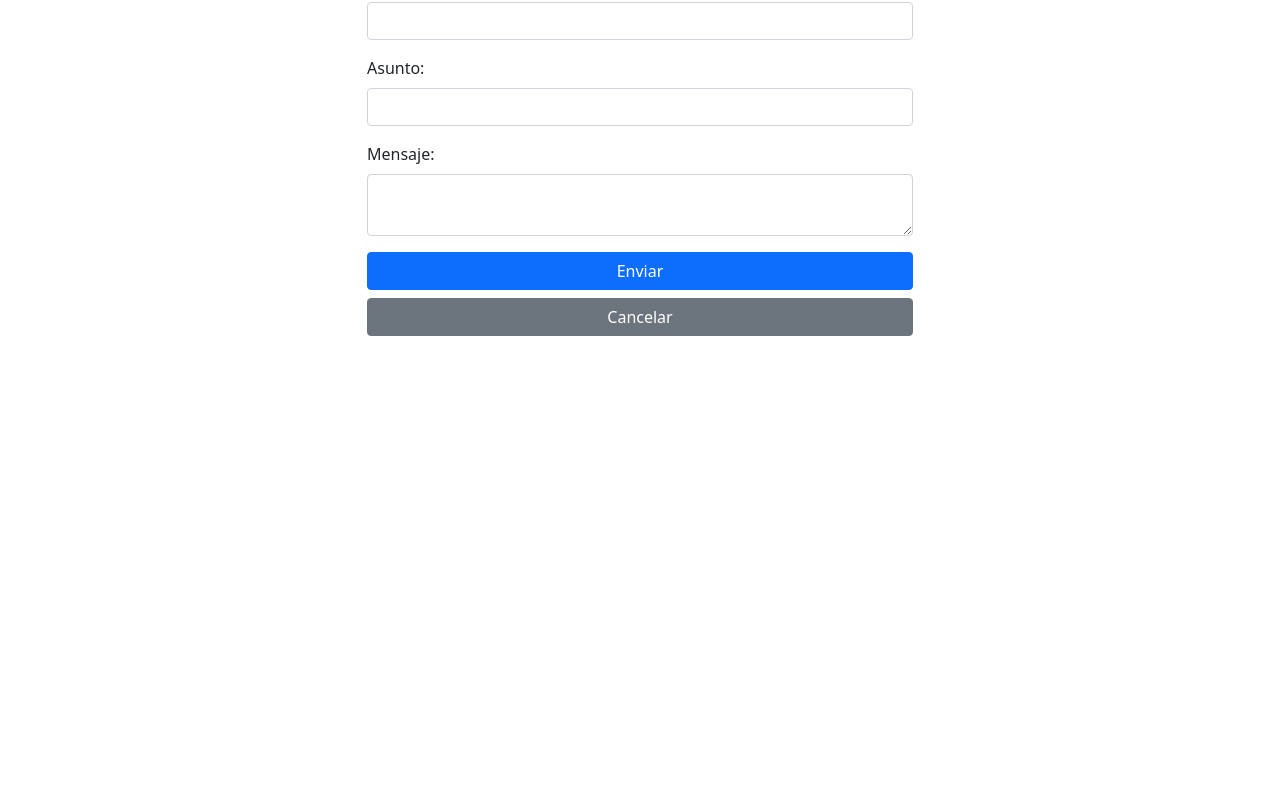
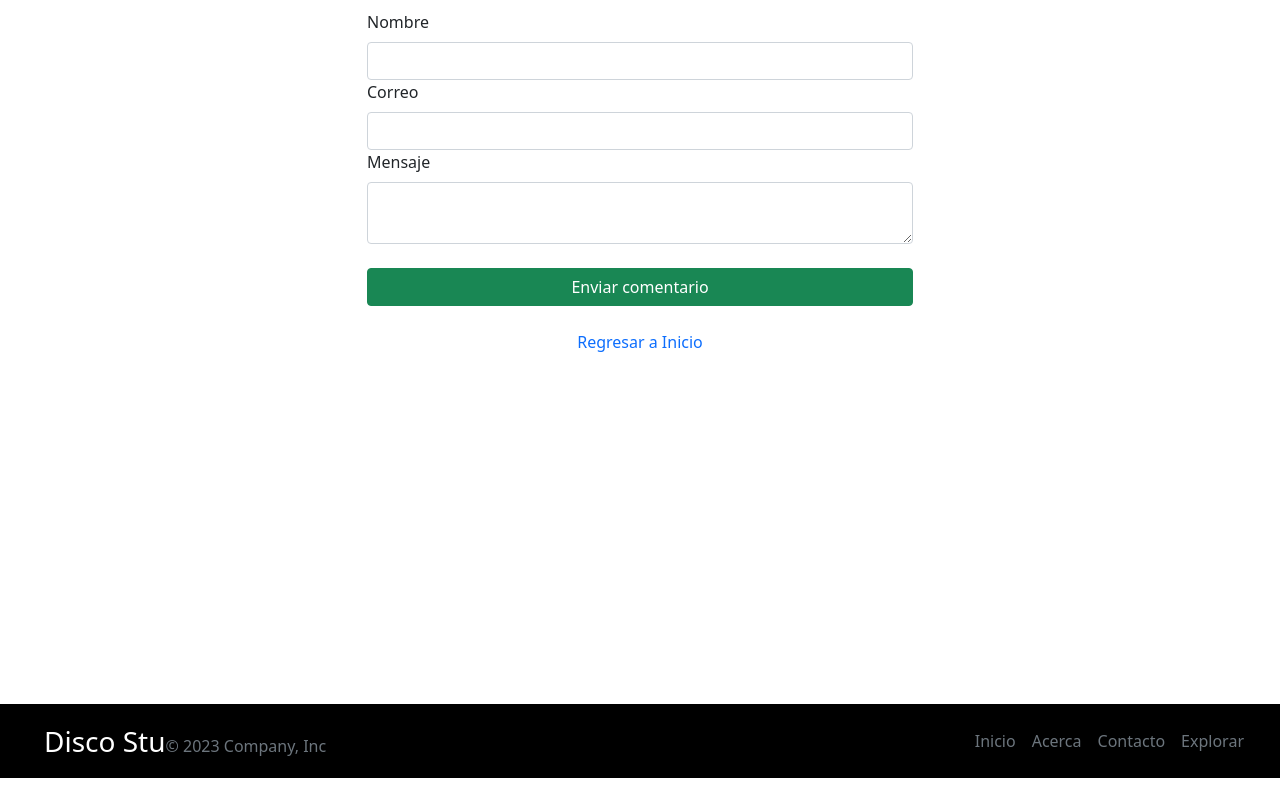
Before and after one commit to 4GeeksAcademy/Disco-Stu-Final, a React app: page /contact in a window 1280 px wide. Shown: the part 136-931 px from the top of the page. Built offline with nearby package versions, Linux system fonts and the light colour scheme; some packages are replaced by stand-ins of ours; no server answers.

Commit message:
Se mejora vista contacto, funcionalidad completa, estilos aplicados

```diff
--- a/package.json
+++ b/package.json
@@ -73,6 +73,7 @@
 		]
 	},
 	"dependencies": {
+		"@emailjs/browser": "^3.11.0",
 		"@emotion/react": "^11.11.1",
 		"@emotion/styled": "^11.11.0",
 		"bootstrap": "^5.3.1",
@@ -86,10 +87,8 @@
 		"react-paginate": "^8.2.0",
 		"react-polyfills": "0.0.1",
 		"react-router-dom": "^6.3.0",
-
 		"react-select": "^3.1.0",
-    "sweetalert2": "^11.7.20",
-
+		"sweetalert2": "^11.7.20",
 		"yup": "^1.2.0"
 	}
 }
--- a/src/front/js/component/footer.js
+++ b/src/front/js/component/footer.js
@@ -3,7 +3,7 @@ import { Link } from "react-router-dom";
 
 export const Footer = () => (
 	<div className="layout">
-		<div className="content"></div>
+		<div className="content" style={{ height: '10vh' }}></div>
 		<div className="footer">
 			<footer className="container-fluid bg-black text-white">
 				<div className="d-flex p-3">
@@ -14,14 +14,14 @@ export const Footer = () => (
 
 					<ul className="nav col-md-4 d-flex align-items-center justify-content-end mb-3 mb-md-0 me-md-auto link-dark text-decoration-none">
 						<li className="nav-item">
-							<a href="#" className="nav-link px-2 text-muted">
+							<Link to="" className="nav-link px-2 text-muted">
 								Inicio
-							</a>
+							</Link>
 						</li>
 						<li className="nav-item">
-							<a href="#" className="nav-link px-2 text-muted">
+							<Link to="/about" className="nav-link px-2 text-muted">
 								Acerca
-							</a>
+							</Link>
 						</li>
 						<li className="nav-item">
 							<Link to="/contact" className="nav-link px-2 text-muted">
@@ -29,9 +29,9 @@ export const Footer = () => (
 							</Link>
 						</li>
 						<li className="nav-item">
-							<a href="#" className="nav-link px-2 text-muted">
+							<Link to="/explorer" className="nav-link px-2 text-muted">
 								Explorar
-							</a>
+							</Link>
 						</li>
 					</ul>
 				</div>
--- a/src/front/js/layout.js
+++ b/src/front/js/layout.js
@@ -12,7 +12,7 @@ import { Login } from "./pages/Login.jsx";
 import { UserProfile } from "./pages/UserProfile.jsx";
 import { UserProfileEdit } from "./pages/UserProfileEdit.jsx"
 import { AdminPanel } from "./pages/AdminPanel.jsx";
-import { ContactForm } from "./pages/Contact.jsx"
+import { Contact } from "./pages/Contact.jsx"
 import UserInbox from "./pages/UserInbox.jsx";
 import UserSentMessages from "./pages/UserSentMessages.jsx";
 import UserDeletedMessages from "./pages/UserDeletedMessages.jsx";
@@ -48,7 +48,7 @@ const Layout = () => {
                     <Navbar />
                     <Routes>
                         <Route element={<Home />} path="/" />
-                        <Route element={<ContactForm />} path="/contact" />
+                        <Route element={<Contact />} path="/contact" />
                         <Route element={<Artist />} path="/artists" />
                         <Route element={<GalleryTemplate />} path="/gallery_template" />
                         <Route element={<Article mode='edit' />} path="/articles/edit/:id" />
--- a/src/front/js/pages/Contact.jsx
+++ b/src/front/js/pages/Contact.jsx
@@ -1,79 +1,132 @@
-import React from 'react';
-import { useFormik } from 'formik';
-import * as yup from 'yup';
+import React, { useRef } from "react";
+import emailjs from "@emailjs/browser";
+import { Link } from "react-router-dom";
+import Swal from "sweetalert2";
+import { Formik, Form, Field, ErrorMessage } from "formik";
+import * as Yup from "yup";
 
-const validationSchema = yup.object().shape({
-    email: yup.string().email('Correo electrónico inválido').required('El correo electrónico es obligatorio'),
-    subject: yup.string().required('El asunto es obligatorio'),
-    message: yup.string().required('El mensaje es obligatorio'),
+const validationSchema = Yup.object().shape({
+    user_name: Yup.string().required("Este campo es requerido"),
+    user_email: Yup.string()
+        .email("Correo electrónico inválido")
+        .required("Este campo es requerido"),
+    message: Yup.string().required("Este campo es requerido"),
 });
 
-export const ContactForm = () => {
-    const formik = useFormik({
-        initialValues: {
-            email: '',
-            subject: '',
-            message: '',
+export const Contact = () => {
+    const form = useRef();
+
+    const sendEmail = (values, actions) => {
+        // const sendEmail = (e) => {
+        //   e.preventDefault();
+        emailjs
+            .sendForm(
+                "service_il4v6lq",
+                "template_vev8q6p",
+                form.current,
+                "G42tcz5fPT6yFbD8o"
+            )
+            .then(
+                (result) => {
+                    console.log(result.text);
+                    Swal.fire({
+                        icon: "success",
+                        title: "Mensaje enviado",
+                        text: "Tu mensaje ha sido enviado correctamente.",
+                    });
+                    actions.resetForm();
                 },
-        validationSchema,
-        onSubmit: values => {
-            console.log(values);
-        },
+                (error) => {
+                    console.log(error.text);
+                    Swal.fire({
+                        icon: "error",
+                        title: "Error al enviar el mensaje",
+                        text: "Hubo un problema al enviar tu mensaje. Por favor, inténtalo de nuevo más tarde.",
                     });
+                }
+            );
+    };
 
     return (
-        <div className="container mt-5">
-            <div className="row justify-content-center">
-                <div className="col-lg-6">
-                    <form onSubmit={formik.handleSubmit}>
-                        <div className="mb-3">
-                            <label htmlFor="email" className="form-label">Email:</label>
-                            <input
+        <div className="container mt-3">
+            <main>
+                <div className="row">
+                    <div className="col-lg-3 col-md-3 col-sm-2 col-xs-3"></div>
+                    <div className="col-lg-6 col-md-6 col-sm-8 col-xs-6">
+                        <h1 className="text-center mb-4">Contactanos</h1>
+                        <Formik
+                            initialValues={{
+                                user_name: "",
+                                user_email: "",
+                                message: "",
+                            }}
+                            validationSchema={validationSchema}
+                            onSubmit={sendEmail}
+                        >
+                            {({ isSubmitting }) => (
+                                <Form ref={form}>
+                                    <div className="form-group mb-3">
+                                        <label htmlFor="user_name">Nombre</label>
+                                        <Field
+                                            className="form-control mt-2"
+                                            type="text"
+                                            name="user_name"
+                                            id="user_name"
+                                        />
+                                        <ErrorMessage
+                                            name="user_name"
+                                            component="div"
+                                            className="error-message"
+                                        />
+                                        <label htmlFor="user_email">Correo</label>
+                                        <Field
+                                            className="form-control mt-2"
                                             type="email"
-                                id="email"
-                                name="email"
-                                className={`form-control ${formik.touched.email && formik.errors.email ? 'is-invalid' : ''}`}
-                                onChange={formik.handleChange}
-                                onBlur={formik.handleBlur}
-                                value={formik.values.email}
+                                            name="user_email"
+                                            id="user_email"
                                         />
-                            {formik.touched.email && formik.errors.email && <div className="invalid-feedback">{formik.errors.email}</div>}
+                                        <ErrorMessage
+                                            name="user_email"
+                                            component="div"
+                                            className="error-message"
+                                        />
+                                        <label htmlFor="message">Mensaje</label>
+                                        <Field
+                                            as="textarea"
+                                            className="form-control mt-2"
+                                            name="message"
+                                            id="message"
+                                        />
+                                        <ErrorMessage
+                                            name="message"
+                                            component="div"
+                                            className="error-message"
+                                        />
+                                        <div className="d-grid gap-2 mt-4">
+                                            <button
+                                                type="submit"
+                                                className="btn btn-success btn-block"
+                                                disabled={isSubmitting}
+                                            >
+                                                Enviar comentario
+                                            </button>
                                         </div>
-
-                        <div className="mb-3">
-                            <label htmlFor="subject" className="form-label">Asunto:</label>
-                            <input
-                                type="text"
-                                id="subject"
-                                name="subject"
-                                className={`form-control ${formik.touched.subject && formik.errors.subject ? 'is-invalid' : ''}`}
-                                onChange={formik.handleChange}
-                                onBlur={formik.handleBlur}
-                                value={formik.values.subject}
-                            />
-                            {formik.touched.subject && formik.errors.subject && <div className="invalid-feedback">{formik.errors.subject}</div>}
+                                        <p className="text-center mt-3">
+                                            <Link
+                                                to="/"
+                                                className="nav-link active mt-2"
+                                                type="button"
+                                            >
+                                                Regresar a Inicio
+                                            </Link>
+                                        </p>
                                     </div>
-
-                        <div className="mb-3">
-                            <label htmlFor="message" className="form-label">Mensaje:</label>
-                            <textarea
-                                id="message"
-                                name="message"
-                                className={`form-control ${formik.touched.message && formik.errors.message ? 'is-invalid' : ''}`}
-                                onChange={formik.handleChange}
-                                onBlur={formik.handleBlur}
-                                value={formik.values.message}
-                            />
-                            {formik.touched.message && formik.errors.message && <div className="invalid-feedback">{formik.errors.message}</div>}
-                        </div>
-                        <div className="d-grid gap-2">
-                            <button type="submit" className="btn btn-primary">Enviar</button>
-                            <button type="button" className="btn btn-secondary">Cancelar</button>
-                        </div>
-
-                    </form>
+                                </Form>
+                            )}
+                        </Formik>
                     </div>
                 </div>
+            </main>
         </div>
     );
 };
--- a/src/front/styles/home.css
+++ b/src/front/styles/home.css
@@ -11,7 +11,7 @@
 .layout {
     display: flex;
     flex-direction: column;
-    min-height: 100vh;
+    min-height: 50vh;
   }
 
   .content {
```
Also changed, not shown: 1 other file. Lines whose indentation alone changed are shown as unchanged.
